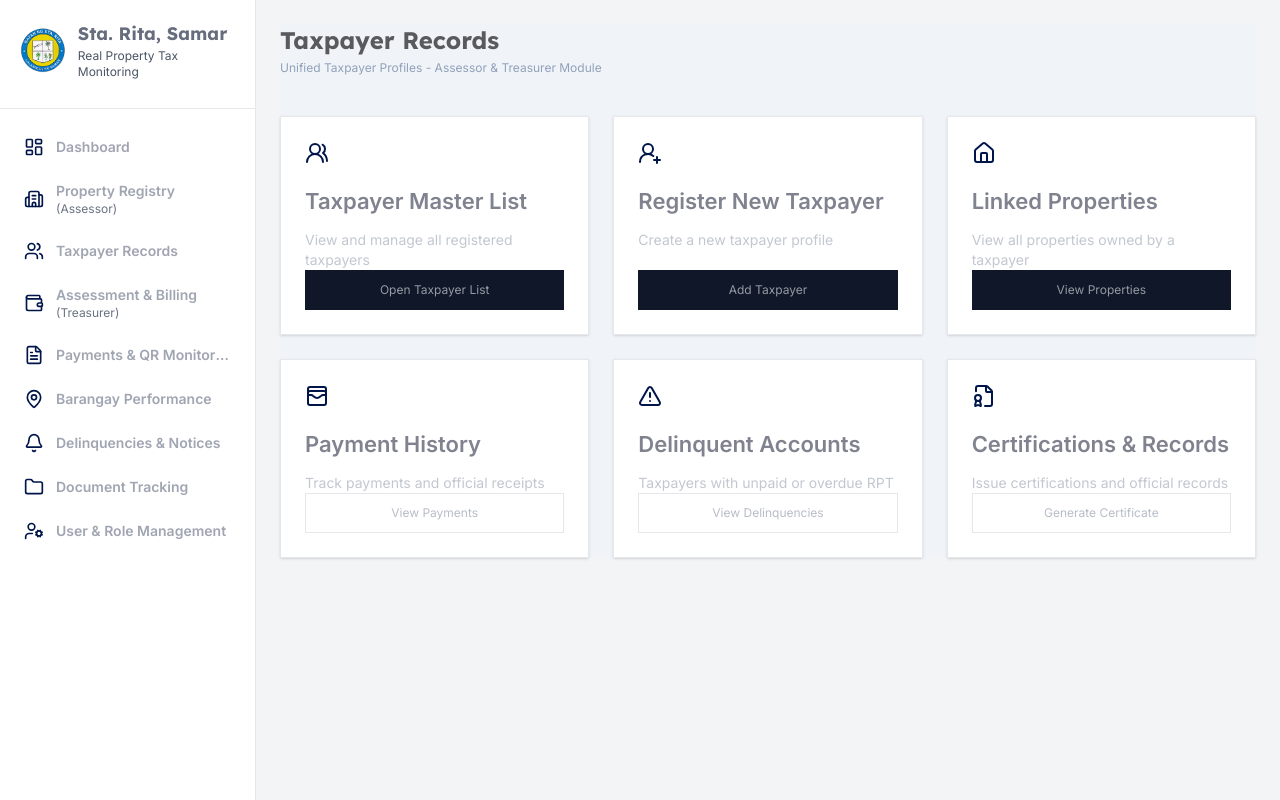
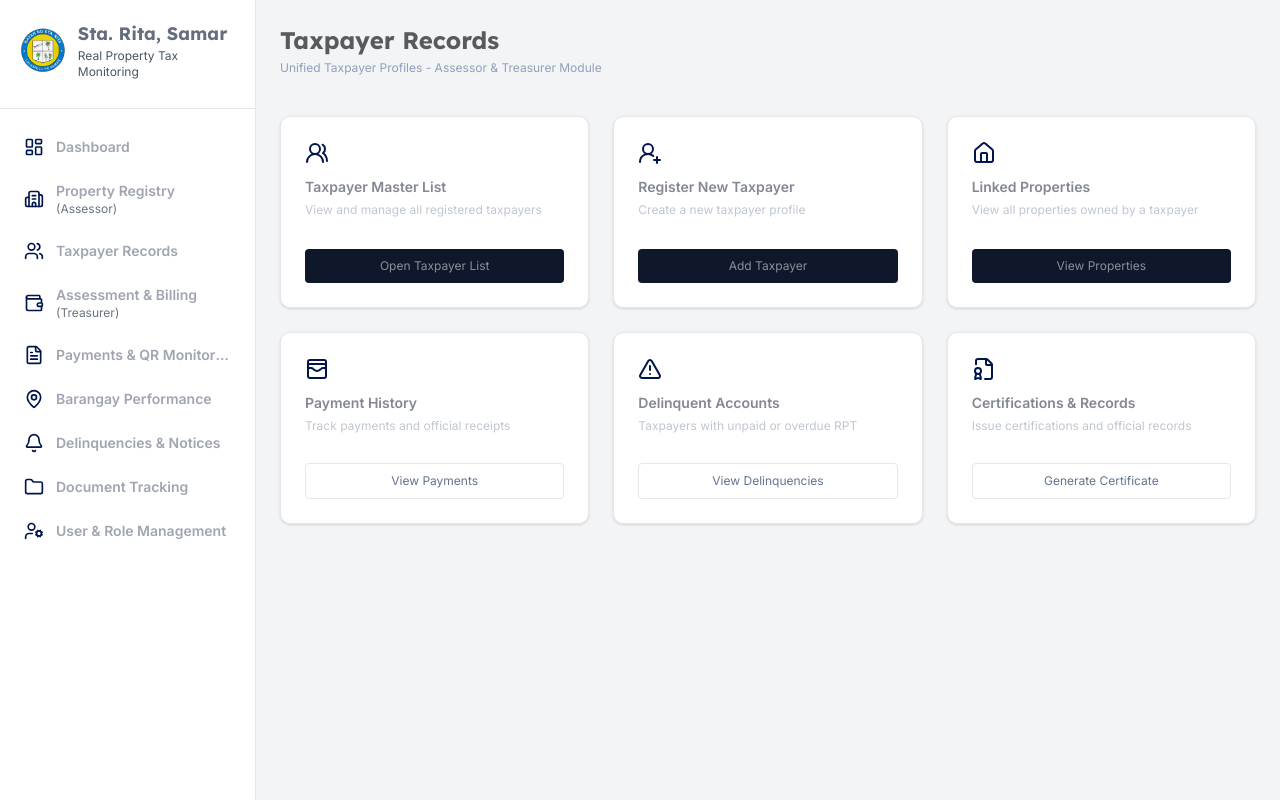
Before and after one commit to panisjr/tax-system, a Next.js app: page /taxpayers in a window 1280 px wide. Built offline with nearby package versions, Linux system fonts and the light colour scheme.

Commit message:
Finished Tax Payer Record Page

```diff
--- /dev/null
+++ b/app/property/registry/page.tsx
@@ -0,0 +1,64 @@
+
+import RegistryCard from '@/components/RegistryCard';
+
+import { Building2, FilePlusCorner, RefreshCcw, MapPinned, ListChecks, FileText } from 'lucide-react';
+import { Lexend, Inter } from 'next/font/google';
+
+const lexend = Lexend({ subsets: ['latin'], weight: ['700'] });
+const inter = Inter({ subsets: ['latin'], weight: ['400', '600'] });
+
+export default function PropertyRegistryPage() {
+  return (
+    <div className="flex">
+
+      <main className="flex-1">
+        <header className="mb-10">
+          <h1 className={`${lexend.className} text-2xl font-bold text-[#595a5d]`}>Property Registry</h1>
+          <p className={`${inter.className} text-xs text-slate-400 mt-1`}>Assessor Module - Municipality of Sta. Rita, Samar</p>
+        </header>
+
+        <div className="grid grid-cols-1 md:grid-cols-2 lg:grid-cols-3 gap-6">
+          <RegistryCard
+            icon={Building2}
+            title="Property Listing"
+            description="View and manage all registered real properties"
+            buttonText="Open Registry"
+          />
+          <RegistryCard
+            icon={FilePlusCorner}
+            title="New Tax Declaration"
+            description="Create Tax Declaration for newly declared properties"
+            buttonText="Create TD"
+          />
+          <RegistryCard
+            icon={RefreshCcw}
+            title="Reassessment & Revision"
+            description="Update assessments due to improvements or reclassification"
+            buttonText="Start Reassessment"
+          />
+          <RegistryCard
+            icon={MapPinned}
+            title="Tax Mapping"
+            description="View properties by barangay and location"
+            buttonText="Open Map"
+            variant="secondary"
+          />
+          <RegistryCard
+            icon={ListChecks}
+            title="Assessment Schedules"
+            description="Manage assessment levels and ordinances"
+            buttonText="View Schedules"
+            variant="secondary"
+          />
+          <RegistryCard
+            icon={FileText}
+            title="Reports & Certifications"
+            description="Generate assessor reports and certifications"
+            buttonText="Generate"
+            variant="secondary"
+          />
+        </div>
+      </main>
+    </div>
+  );
+}
--- a/app/taxpayers/page.tsx
+++ b/app/taxpayers/page.tsx
@@ -1,9 +1,73 @@
-import TaxPayersCard from '@/components/TaxPayers-Card';
+import RegistryCard from '@/components/RegistryCard';
+
+import {
+	House,
+	TriangleAlert,
+	UserRoundPlus,
+	UsersRound,
+	WalletCards,
+	FileBadge,
+} from 'lucide-react';
+import { Lexend, Inter } from 'next/font/google';
+
+const lexend = Lexend({ subsets: ['latin'], weight: ['700'] });
+const inter = Inter({ subsets: ['latin'], weight: ['400', '600'] });
 
 export default function TaxPayersPage() {
 	return (
-		<main className='bg-[#f0f4f8]'>
-			<TaxPayersCard />
-		</main>
+		<div className='flex'>
+			<main className='flex-1'>
+				<header className='mb-10'>
+					<h1 className={`${lexend.className} text-2xl font-bold text-[#595a5d]`}>
+						Taxpayer Records
+					</h1>
+					<p className={`${inter.className} mt-1 text-xs text-slate-400`}>
+						Unified Taxpayer Profiles - Assessor & Treasurer Module
+					</p>
+				</header>
+
+				<div className='grid grid-cols-1 gap-6 md:grid-cols-2 lg:grid-cols-3'>
+					<RegistryCard
+						icon={UsersRound}
+						title='Taxpayer Master List'
+						description='View and manage all registered taxpayers'
+						buttonText='Open Taxpayer List'
+					/>
+					<RegistryCard
+						icon={UserRoundPlus}
+						title='Register New Taxpayer'
+						description='Create a new taxpayer profile'
+						buttonText='Add Taxpayer'
+					/>
+					<RegistryCard
+						icon={House}
+						title='Linked Properties'
+						description='View all properties owned by a taxpayer'
+						buttonText='View Properties'
+					/>
+					<RegistryCard
+						icon={WalletCards}
+						title='Payment History'
+						description='Track payments and official receipts'
+						buttonText='View Payments'
+						variant='secondary'
+					/>
+					<RegistryCard
+						icon={TriangleAlert}
+						title='Delinquent Accounts'
+						description='Taxpayers with unpaid or overdue RPT'
+						buttonText='View Delinquencies'
+						variant='secondary'
+					/>
+					<RegistryCard
+						icon={FileBadge}
+						title='Certifications & Records'
+						description='Issue certifications and official records'
+						buttonText='Generate Certificate'
+						variant='secondary'
+					/>
+				</div>
+			</main>
+		</div>
 	);
 }
--- /dev/null
+++ b/components/RegistryCard.tsx
@@ -0,0 +1,30 @@
+interface RegistryCardProps {
+  icon: React.ElementType;
+  title: string;
+  description: string;
+  buttonText: string;
+  variant?: 'primary' | 'secondary';
+}
+
+import { Inter } from 'next/font/google';
+
+const inter = Inter({ subsets: ['latin'], weight: ['100', '300'] });
+
+export default function RegistryCard({ icon: Icon, title, description, buttonText, variant = 'primary' }: RegistryCardProps) {
+  return (
+    <div className="bg-white p-6 rounded-lg border border-gray-200 shadow-sm flex flex-col justify-between h-48">
+      <div>
+        <Icon className="text-[#00154A] mb-3" size={24} />
+        <h3 className={`${inter.className} text-sm font-semibold text-[#848794]`}>{title}</h3>
+        <p className={`${inter.className} text-[12px] text-[#C0C7D0] mt-1`}>{description}</p>
+      </div>
+      <button className={`${inter.className} w-full py-2 rounded text-[12px] font-medium transition-all ${
+        variant === 'primary'
+        ? 'bg-[#0F172A] text-[#8A9098] hover:bg-slate-800'
+        : 'bg-white border border-gray-200 text-slate-500 hover:bg-gray-50'
+      }`}>
+        {buttonText}
+      </button>
+    </div>
+  );
+}
--- a/components/TaxPayers-Card.tsx
+++ b/components/TaxPayers-Card.tsx
@@ -66,8 +66,7 @@ const taxpayerCards: TaxpayerCardItem[] = [
 
 export default function TaxPayersCard() {
 	return (
-		<div className='flex'>
-			<main className='flex-1'>
+		<>
 			<header className='mb-10'>
 				<h1 className={`${lexend.className} text-2xl font-bold text-[#595a5d]`}>
 					Taxpayer Records
@@ -105,7 +104,6 @@ export default function TaxPayersCard() {
 					</article>
 				))}
 			</div>
-			</main>
-		</div>
+		</>
 	);
 }
```
Lines whose indentation alone changed are shown as unchanged.
